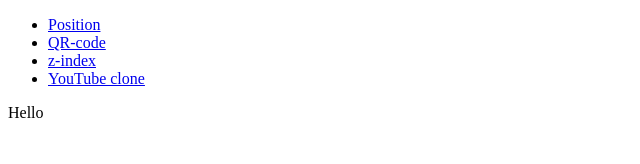
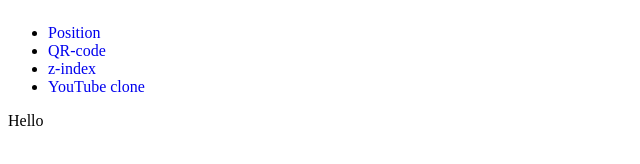
Before and after one commit to elanetto/week-4, a plain HTML site: page index.html in a window 1280 px wide. Shown: the whole page, without its empty margins (0-640 px from the left). Drawn offline with Linux system fonts and the light colour scheme.

Commit message:
Added navigation into a nav tag

```diff
--- a/index.html
+++ b/index.html
@@ -19,6 +19,14 @@
             size: 2rem;
         }
 
+        nav {
+            display: flex;
+        }
+
+        a {
+            text-decoration: none;
+        }
+
 
 
 
@@ -26,12 +34,14 @@
     </style>
 </head>
 <header>
+    <nav>
         <ul>
             <li><a href="position.html">Position</a></li>
             <li><a href="qr-code-project-week3.html">QR-code</a></li>
             <li><a href="z-index.html">z-index</a></li>
             <li><a href="youtube-copy.html">YouTube clone</a></li>
         </ul>
+    </nav>
 </header>
 <body>
     Hello
```
Lines whose indentation alone changed are shown as unchanged.
